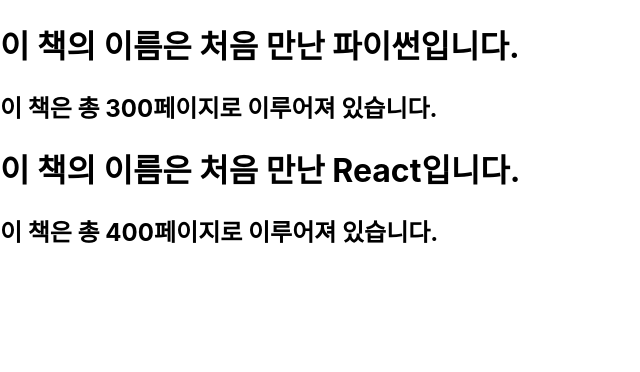
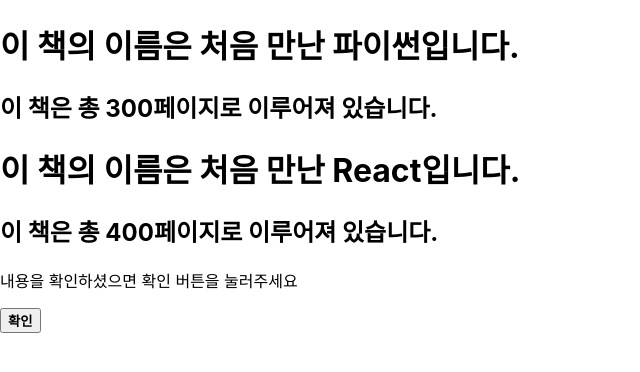
Before and after one commit to Hanjunhee-1/React-study, a React (Create React App) app in the folder react-study/: page / in a window 1280 px wide. Shown: the top 372 px of the page, without its empty margins (0-640 px from the left). Built offline with nearby package versions, Linux system fonts and the light colour scheme.

Commit message:
Element의 구조를 알아보기 위한 버튼컴포넌트 제작

```diff
--- a/react-study/src/index.js
+++ b/react-study/src/index.js
@@ -5,11 +5,13 @@
 import reportWebVitals from './reportWebVitals';
 
 import Library from './실습_JSX코드작성/Library';
+import ConfirmDialog from './실습_Element알아보기/ConfirmDialog';
 
 const root = ReactDOM.createRoot(document.getElementById('root'));
 root.render(
   <React.StrictMode>
     <Library />
+    <ConfirmDialog/>
   </React.StrictMode>,
   document.getElementById('root')
 );
--- /dev/null
+++ b/react-study/src/실습_Element알아보기/Button.jsx
@@ -0,0 +1,11 @@
+function Button(props) {
+    return (
+        <button className={`bg-${props.color}`}>
+            <b>
+                {props.children}
+            </b>
+        </button>
+    )
+}
+
+export default Button;
--- /dev/null
+++ b/react-study/src/실습_Element알아보기/ConfirmDialog.jsx
@@ -0,0 +1,12 @@
+import Button from "./Button"
+
+function ConfirmDialog(props) {
+    return (
+        <div>
+            <p>내용을 확인하셨으면 확인 버튼을 눌러주세요</p>
+            <Button color='green'>확인</Button>
+        </div>
+    )
+}
+
+export default ConfirmDialog
```
